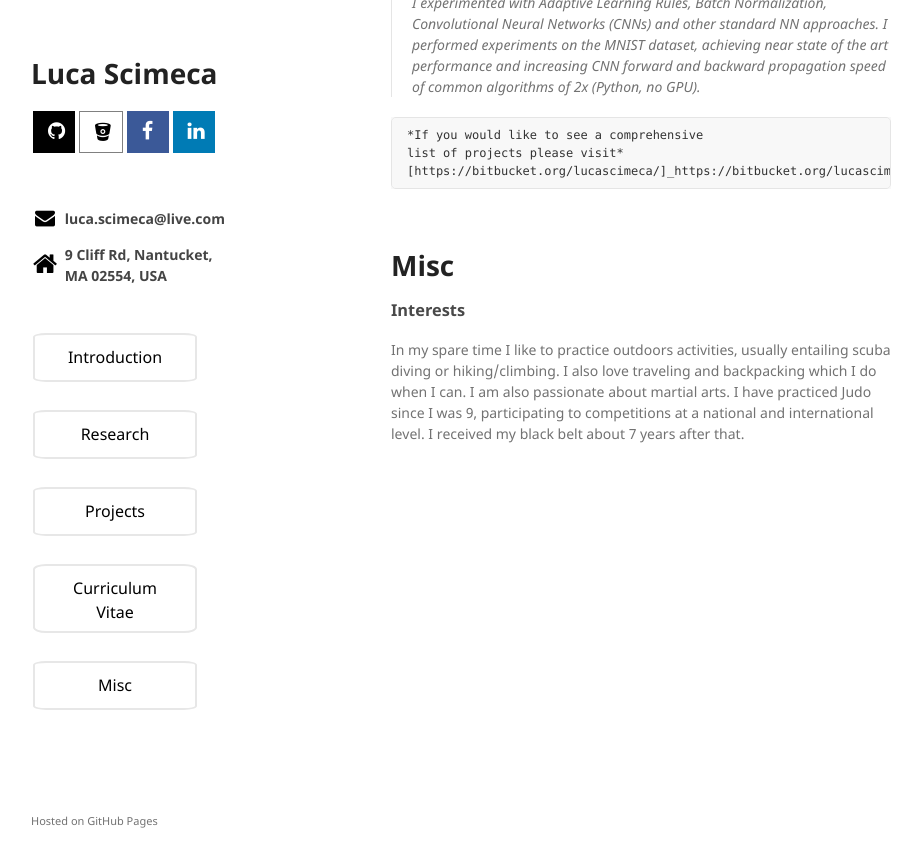
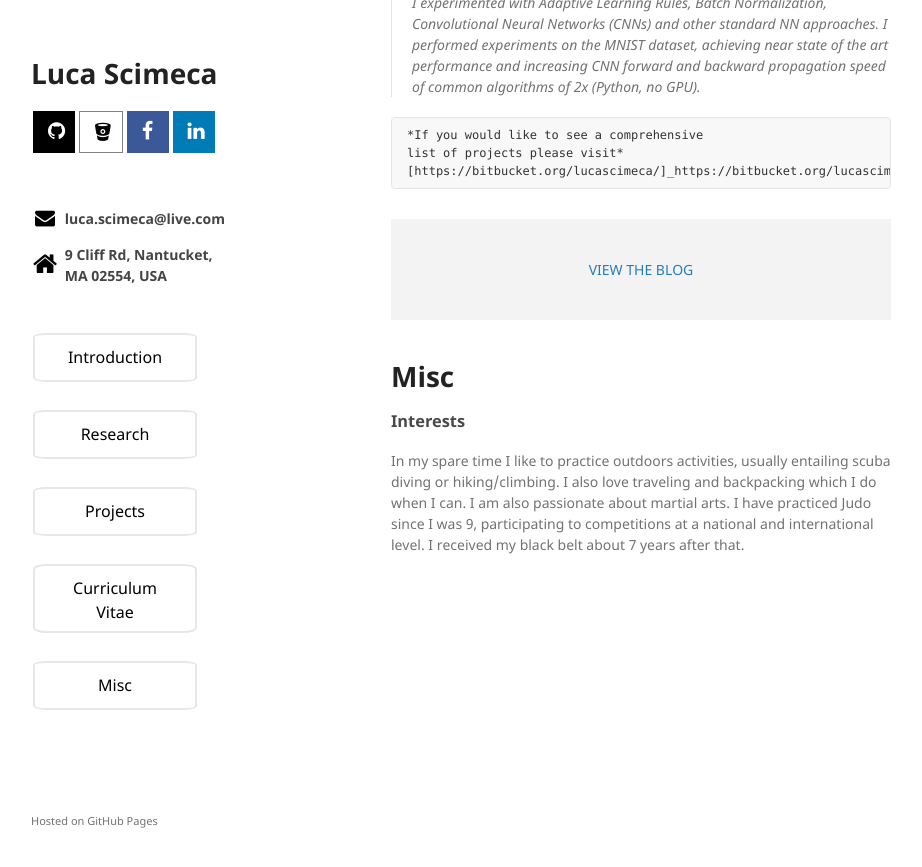
Before and after one commit to lucascimeca/lucascimeca.github.io, a Jekyll site: the page built from index.md, in a window 1280 px wide and 900 px high, scrolled down 1545 px. Shown: the top 867 px of the window, without its empty margins (179-1101 px from the left). Built offline with Jekyll 4.4.1, drawn with Linux system fonts in a browser that asks for light colours; nearby versions of some CDN libraries; the repository's description, which GitHub fills in, is left out.

Commit message:
Update index.md

````diff
--- a/index.md
+++ b/index.md
@@ -50,6 +50,9 @@ My interests lie mainly in Machine Learning and Robotics research, particularly
 list of projects please visit*
 [https://bitbucket.org/lucascimeca/]_https://bitbucket.org/lucascimeca/_
 ```
+ <div style="background-color:rgba(0, 0, 0, 0.0470588); text-align:center; vertical-align: middle; padding:40px 0; margin-top:30px">
+ <a href="/blog">VIEW THE BLOG</a>
+ </div>
 
 <br/>
 
````
